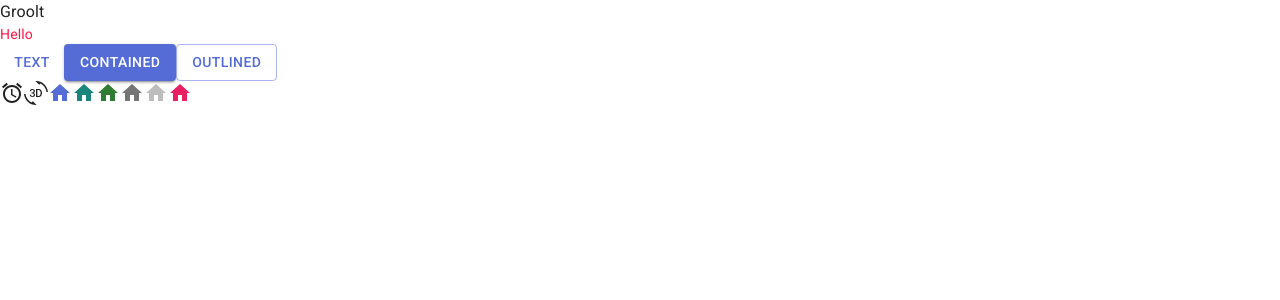
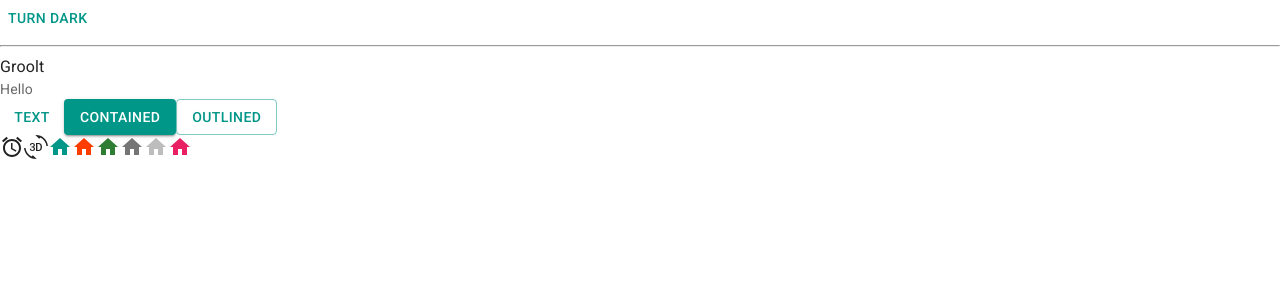
Before and after one commit to Groolt/trello-clone, a React (Vite) app: page / in a window 1280 px wide. Shown: the top 300 px of the page. Built offline with nearby package versions, Linux system fonts and the light colour scheme.

Commit message:
Config DarkLight Mode

```diff
--- a/src/App.jsx
+++ b/src/App.jsx
@@ -2,10 +2,25 @@
 import { AccessAlarm, ThreeDRotation, Home } from '@mui/icons-material'
 import { pink } from '@mui/material/colors'
 import Typography from '@mui/material/Typography'
+import { useColorScheme } from '@mui/material/styles'
+function ModeToggle() {
+  const { mode, setMode } = useColorScheme()
+  return (
+    <Button
+      onClick={() => {
+        setMode(mode === 'light' ? 'dark' : 'light')
+      }}
+    >
+      {mode === 'light' ? 'Turn dark' : 'Turn light'}
+    </Button>
+  )
+}
 
 function App() {
   return (
     <>
+      <ModeToggle/>
+      <hr/>
       <div>
         Groolt
       </div>
--- a/src/main.jsx
+++ b/src/main.jsx
@@ -2,14 +2,14 @@
 import ReactDOM from 'react-dom/client'
 import App from './App.jsx'
 import CssBaseline from '@mui/material/CssBaseline'
-import { ThemeProvider } from '@mui/material'
+import { Experimental_CssVarsProvider as CssVarsProvider } from '@mui/material/styles'
 import theme from './theme.js'
 
 ReactDOM.createRoot(document.getElementById('root')).render(
   <React.StrictMode>
-    <ThemeProvider theme={theme}>
+    <CssVarsProvider theme={theme}>
       <CssBaseline/>
       <App />
-    </ThemeProvider>
+    </CssVarsProvider>
   </React.StrictMode>
 )
--- a/src/theme.js
+++ b/src/theme.js
@@ -1,23 +1,23 @@
-import { createTheme } from '@mui/material/styles'
-import { red } from '@mui/material/colors'
+import { cyan, deepOrange, orange, teal } from '@mui/material/colors'
+import { experimental_extendTheme as extendTheme } from '@mui/material/styles'
 
 // Create a theme instance.
-const theme = createTheme({
-  palette: {
-    mode: 'light',
-    primary: {
-      main: '#556cd6'
+const theme = extendTheme({
+  colorSchemes: {
+    light: {
+      palette: {
+        primary: teal,
+        secondary: deepOrange
+      }
     },
-    secondary: {
-      main: '#19857b'
-    },
-    error: {
-      main: red.A400
-    },
-    text : {
-      secondary: red.A400
+    dark: {
+      palette: {
+        primary: cyan,
+        secondary: orange
+      }
     }
   }
+  // ...other properties
 })
 
 export default theme
```
